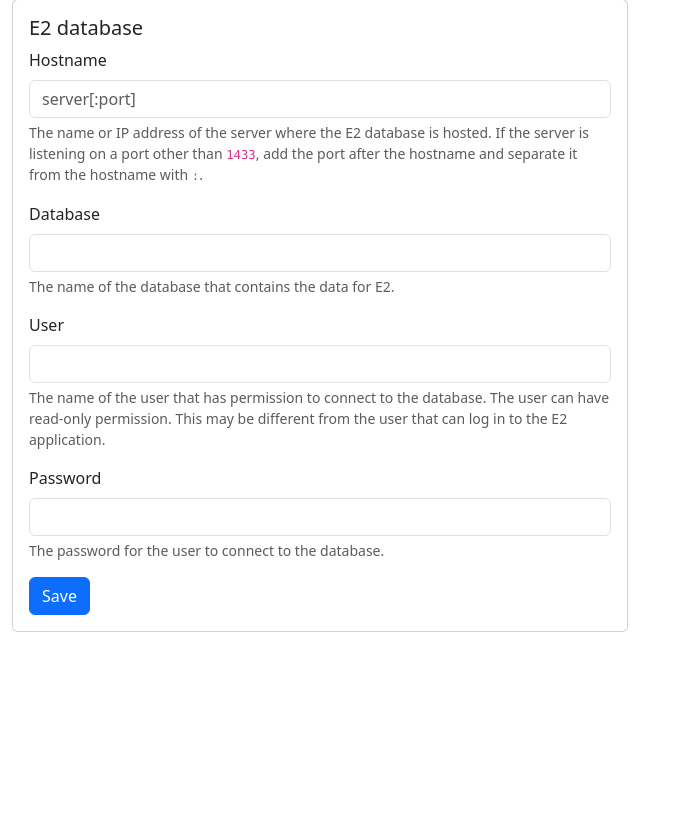
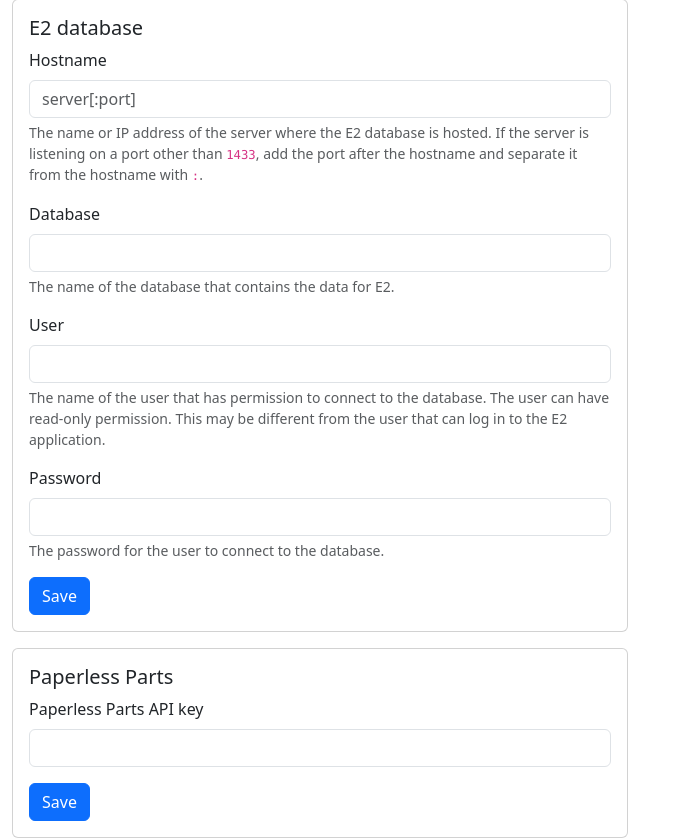
Before and after one commit to williamjacksn/e2-spy, a Flask app: page /settings in a window 1280 px wide. Shown: the part 143-981 px from the top of the page, without its empty margins (0-679 px from the left). Before the commit the page ends 775 px from the top, so only its background shows below. Run offline with Flask 3, Linux system fonts and the light colour scheme; data that the repository does not hold is empty; parts of the project's set-up code (start-up, migrations or seed data) failed here and were passed over; some libraries are stand-ins or nearby versions.

Commit message:
Save Paperless Parts API key to the database

```diff
--- a/e2_spy/app.py
+++ b/e2_spy/app.py
@@ -562,6 +562,13 @@ def settings():
     return flask.render_template('settings.html')
 
 
+@app.post('/settings/paperless-parts')
+def settings_paperless_parts():
+    """Handle a POST request to save settings for Paperless Parts to the database"""
+    flask.g.db.paperless_parts_api_key = flask.request.values.get('paperless-parts-api-key')
+    return flask.redirect(flask.url_for('settings'))
+
+
 @app.post('/settings/save')
 def settings_save():
     """Handle a POST request to save settings to the database"""
--- a/e2_spy/db/app.py
+++ b/e2_spy/db/app.py
@@ -44,6 +44,14 @@ class AppDatabase(fort.SQLiteDatabase):
     @e2_user.setter
     def e2_user(self, value: str):
         self.set_setting('e2-user', value)
+
+    @property
+    def paperless_parts_api_key(self) -> str:
+        return self.get_setting('paperless-parts-api-key')
+
+    @paperless_parts_api_key.setter
+    def paperless_parts_api_key(self, value: str):
+        self.set_setting('paperless-parts-api-key', value)
 
     @property
     def secret_key(self) -> bytes:
--- a/e2_spy/templates/settings.html
+++ b/e2_spy/templates/settings.html
@@ -13,7 +13,7 @@
 
     <div class="row pt-3">
         <div class="col-6">
-            <div class="card">
+            <div class="card mb-3">
                 <div class="card-body">
                     <h5 class="card-title">E2 database</h5>
 
@@ -64,6 +64,20 @@
                     </form>
                 </div>
             </div>
+
+            <div class="card">
+                <div class="card-body">
+                    <h5 class="card-title">Paperless Parts</h5>
+                    <form action="{{ url_for('settings_paperless_parts') }}" method="post">
+                        <div class="mb-3">
+                            <label class="form-label" for="paperless-parts-api-key">Paperless Parts API key</label>
+                            <input class="form-control" id="paperless-parts-api-key" name="paperless-parts-api-key"
+                                   type="text" value="{{ g.db.paperless_parts_api_key or '' }}">
+                        </div>
+                        <button class="btn btn-primary" type="submit">Save</button>
+                    </form>
+                </div>
+            </div>
         </div>
     </div>
 {% endblock %}
```
